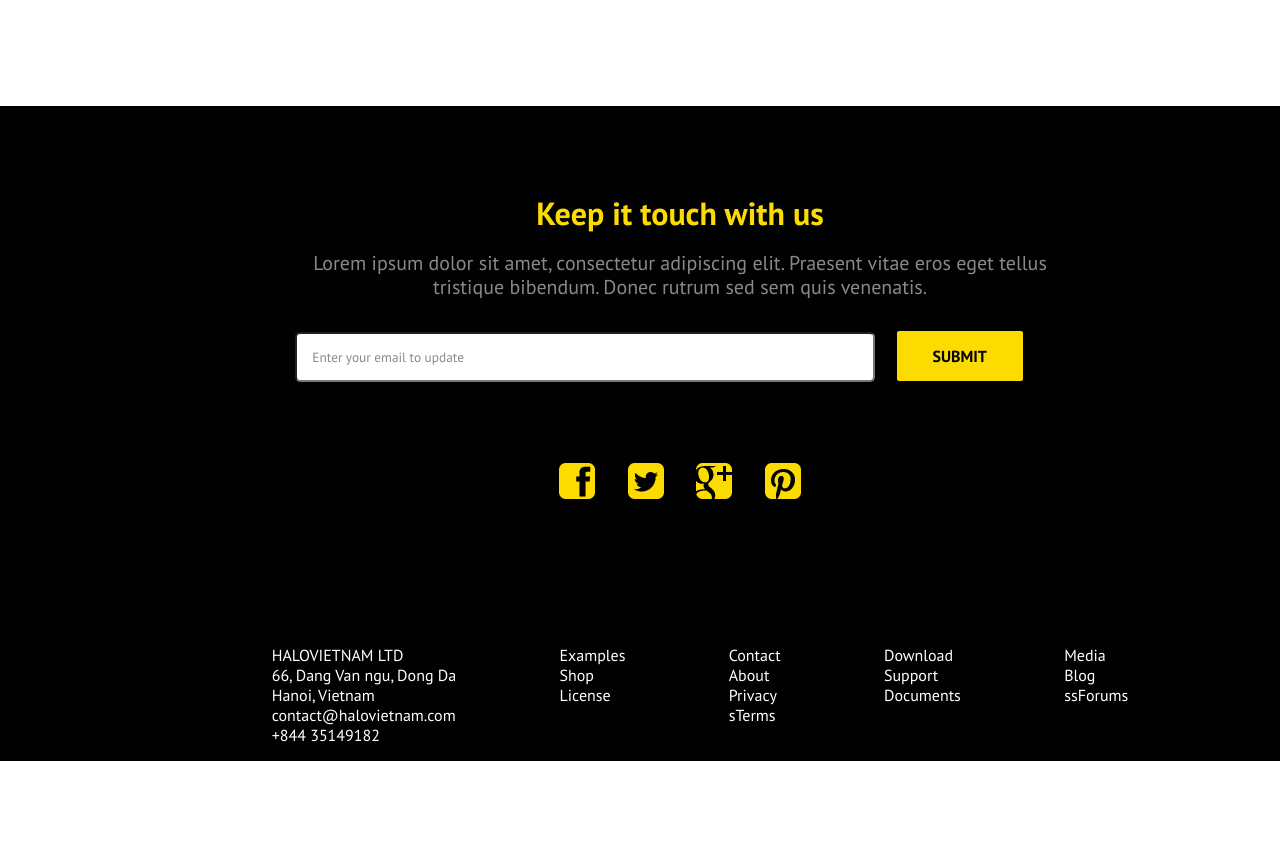
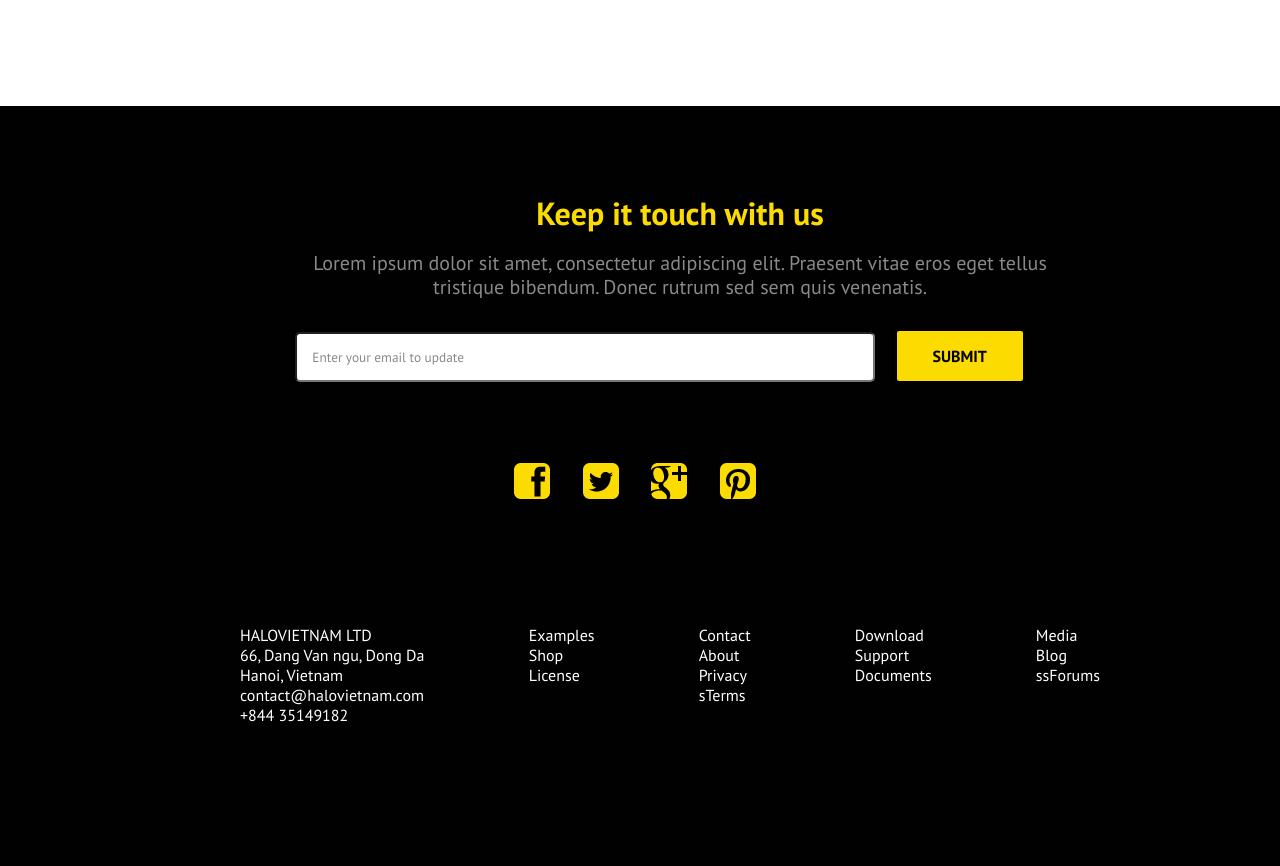
Before and after one commit to Akbalstalker/pasha-001, a plain HTML site: page Final/tinyone-1/tinyone.html in a window 1280 px wide. Shown: the part 1410-2276 px from the top of the page. Before the commit the page ends 2171 px from the top, so only its background shows below. Drawn offline with Linux system fonts and the light colour scheme.

Commit message:
давай уже заканчивать с этим

```diff
--- a/Final/tinyone-1/css/style.css
+++ b/Final/tinyone-1/css/style.css
@@ -390,14 +390,14 @@ footer {
 /*Состояниея для кнопки*/
 
 .social-block {
-  /*! display: -webkit-flex; */
-  /*! display: -moz-flex; */
-  /*! display: -ms-flex; */
-  /*! display: -o-flex; */
-  /*! display: flex; */
-  /*! justify-content: center; */
-  /*! margin: 0 auto; */
-  text-align: center;
+  /* display: -webkit-flex;
+   display: -moz-flex;
+   display: -ms-flex;
+   display: -o-flex;
+   display: flex;
+   justify-content: center;
+   margin: 0 auto; */
+  margin-left: 300px;
 }
 
 .social {
@@ -405,14 +405,15 @@ footer {
 	display: inline-flex;
  	list-style-type: none;
  	padding: 0 14px;
-  margin-bottom: 130px;
+ 	 margin-bottom: 110px;
  	 width: 270px;
   	justify-content: space-between;
 }
 
 .footer-menu {
+	padding: 0 60px 125px 0;
   	display: flex;
-  justify-content: space-around;
+ 	justify-content: space-between;
 }
 
 .footer-menu-item {
--- a/Final/tinyone-1/tinyone.html
+++ b/Final/tinyone-1/tinyone.html
@@ -30,7 +30,7 @@
 			<div class="header-main">
 				<div class="header-description">
 						<h1 class="heading">Inspire your inspiration</h1>
-						<p class="subtitle">Simple to use for your app, products showcase and your inspirat</p>
+						<p class="subtitle">Simple to use for your app, products showcase and your inspiration</p>
 						<p class="text">Lorem ipsum dolor sit amet, consectetur adipiscing elit. Praesent vitae eros eget tellus tristique bibendum. Donec rutrum sed sem quis venenatis. Proin viverra risus a eros volutpat tempor. In quis arcu et eros porta lobortis sit </p>
 						<ul class="store-buttons">
 							<li><a href="#"><i class="sprite sprite-icon-fa-apple"></i></a></li>
@@ -127,11 +127,6 @@
 
 
 
-
-
-
-
-
 	<footer>
 		<div class="wrapper">
 			<div class="footer-block">
```
Lines whose indentation alone changed are shown as unchanged.
